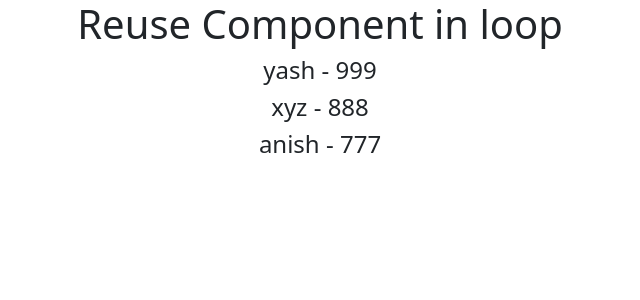
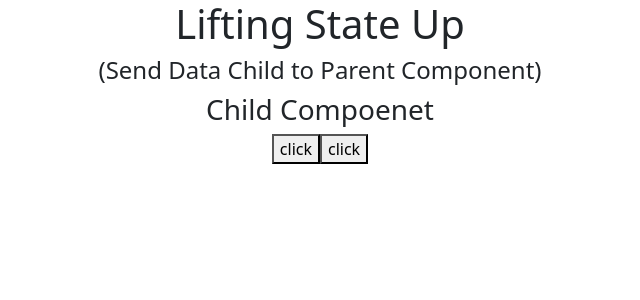
Before and after one commit to yash-jivani/Learn-React-CS, a React (Create React App) app: page / in a window 1280 px wide. Shown: the top 300 px of the page, without its empty margins (320-960 px from the left). Built offline with nearby package versions, Linux system fonts and the light colour scheme.

Commit message:
Lifting state up | send data child to parent

```diff
--- a/src/App.js
+++ b/src/App.js
@@ -1,21 +1,23 @@
 import React from 'react'
-import Users from './component/Users'
+import ChildComp from './component/ChildComp'
 
 export default function App() {
 
-  const users = [
-    { name: 'yash', number: 999 },
-    { name: 'xyz', number: 888 },
-    { name: 'anish', number: 777 },
-  ]
+  const dataFromChild = (data) =>{
+    console.log(data.name)
+    alert(data.name)
+  }
+
+  const nameFromChild = (data2) => {
+    console.log(data2)
+    alert(data2)
+  }
+
   return (
     <div className='container'>
-      <h1>Reuse Component in loop</h1>
-      {
-        users.map((user,i)=>
-        <Users key={i} data={user}/>
-        )
-      }
+      <h1>Lifting State Up</h1>
+      <h4>(Send Data Child to Parent Component)</h4>
+      <ChildComp funcX = {dataFromChild} funcY={nameFromChild}/>
     </div>
   )
 }
--- /dev/null
+++ b/src/component/ChildComp.js
@@ -0,0 +1,19 @@
+import React from 'react'
+
+export default function ChildComp(props) {
+    const users = [
+        { name: 'yashObj', number: 999 },
+        { name: 'xyzObj', number: 888 },
+        { name: 'anishObj', number: 777 },
+    ]
+    const name = 'yash-name';
+    return (
+        <>
+
+        <h3>Child Compoenet</h3>
+        <button onClick={()=>{props.funcX(users[0])}}>click</button>
+        <button onClick={()=>{props.funcY(name)}}>click</button>
+
+        </>
+    )
+}
```
Also changed, not shown: 1 other file (tests, documents, lock files or other folders).
